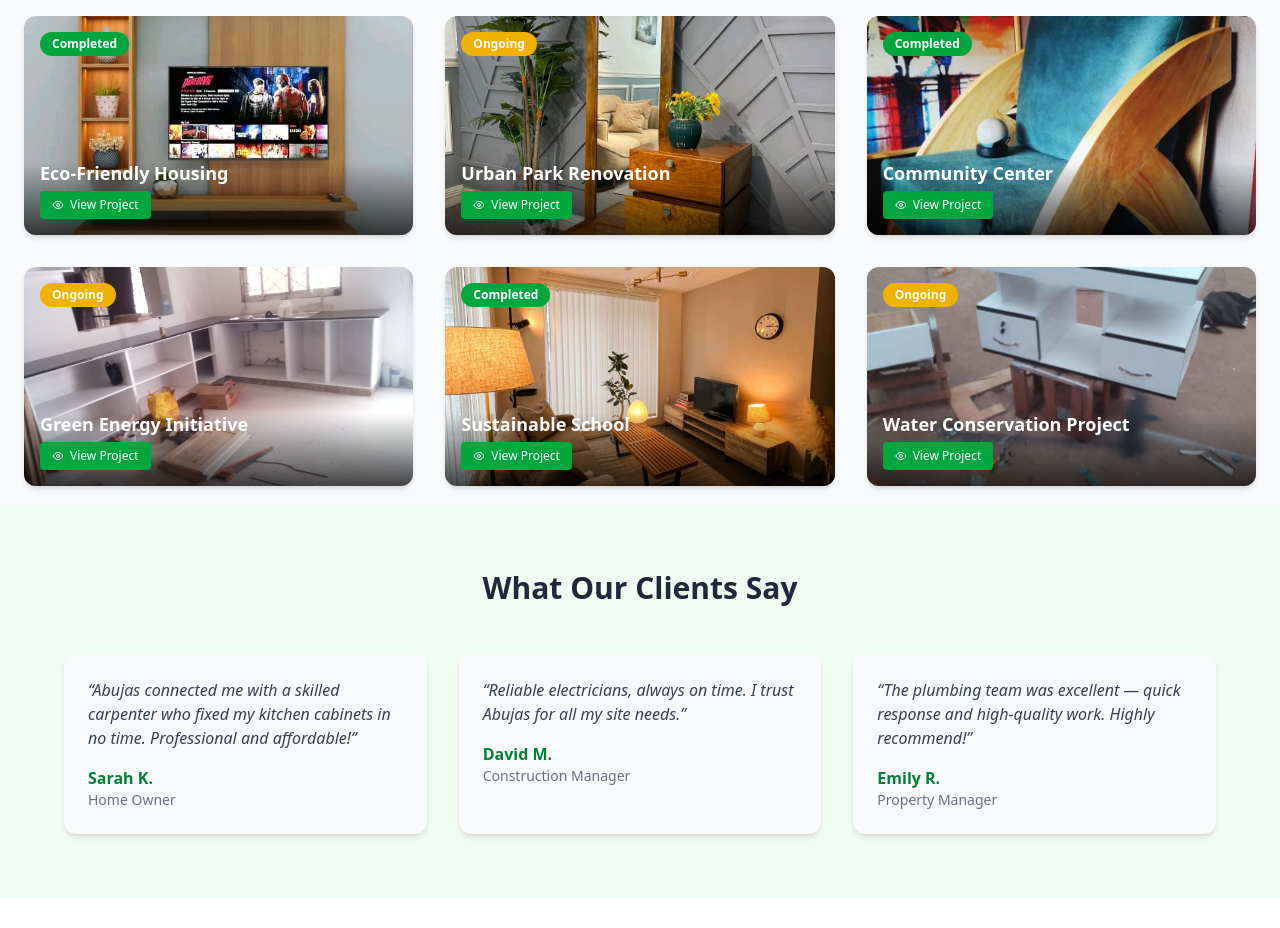
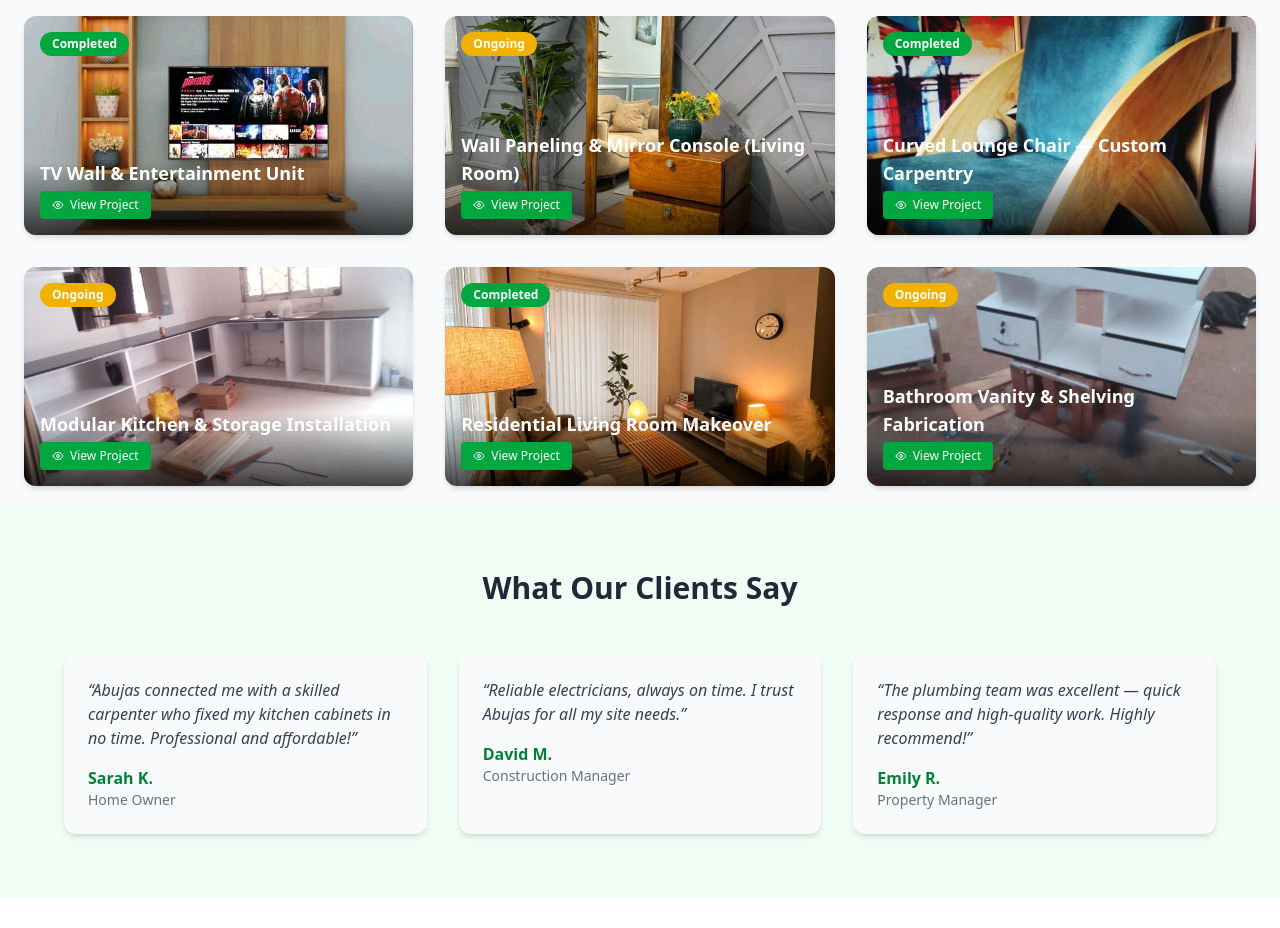
Before and after one commit to opiodaniel/abujas-project, a React (Vite) app in the folder abujas-frontend/: page / in a window 1280 px wide. Shown: the part 2160-3088 px from the top of the page. Built offline with nearby package versions, Linux system fonts and the light colour scheme.

Commit message:
updating the title and desc. for recent projects

```diff
--- a/abujas-frontend/src/components/RecentProjects.tsx
+++ b/abujas-frontend/src/components/RecentProjects.tsx
@@ -15,45 +15,45 @@ const RecentProjects = () => {
   const projects: Project[] = [
     {
       id: 1,
-      title: 'Eco-Friendly Housing',
+      title: 'TV Wall & Entertainment Unit',
       image: '1.jpg',
       category: 'completed',
-      description: 'A sustainable residential complex built with eco-friendly materials and solar energy systems. Completed in 2024.',
+      description: 'Custom media wall with integrated shelving and concealed cable management in warm wood veneer.',
     },
     {
       id: 2,
-      title: 'Urban Park Renovation',
+      title: 'Wall Paneling & Mirror Console (Living Room)',
       image: '2.jpg',
       category: 'ongoing',
-      description: 'Modernizing public green spaces with accessible pathways, native plants, and community seating areas. Expected completion: Q3 2025.',
+      description: 'Geometric wall panels with a mirror console and plants—finishes and styling in progress.',
     },
     {
       id: 3,
-      title: 'Community Center',
+      title: 'Curved Lounge Chair — Custom Carpentry',
       image: '3.jpg',
       category: 'completed',
-      description: 'A multi-purpose facility for local events, meetings, and recreational activities. Fully equipped with modern amenities.',
+      description: 'Hand-crafted bent-wood chair upholstered in teal velvet; sculptural form with smooth edge profiling.',
     },
     {
       id: 4,
-      title: 'Green Energy Initiative',
+      title: 'Modular Kitchen & Storage Installation',
       image: '4.jpg',
       category: 'ongoing',
-      description: 'Installing solar panels and energy-efficient systems across municipal buildings to reduce carbon footprint.',
+      description: 'L-shaped cabinetry install; hardware fitting and countertop templating currently underway.',
     },
     {
       id: 5,
-      title: 'Sustainable School',
+      title: 'Residential Living Room Makeover',
       image: '5.jpg',
       category: 'completed',
-      description: 'An eco-conscious educational facility with natural lighting, rainwater harvesting, and green classrooms.',
+      description: 'Warm ambient lighting, blinds, accent furniture, and natural textures for a cozy family space.',
     },
     {
       id: 6,
-      title: 'Water Conservation Project',
+      title: 'Bathroom Vanity & Shelving Fabrication',
       image: '6.jpg',
       category: 'ongoing',
-      description: 'Implementing smart irrigation and water recycling systems for urban and agricultural use.',
+      description: 'Workshop build of white vanity units with drawers; sanding and finishing in progress.',
     },
   ];
 
```
